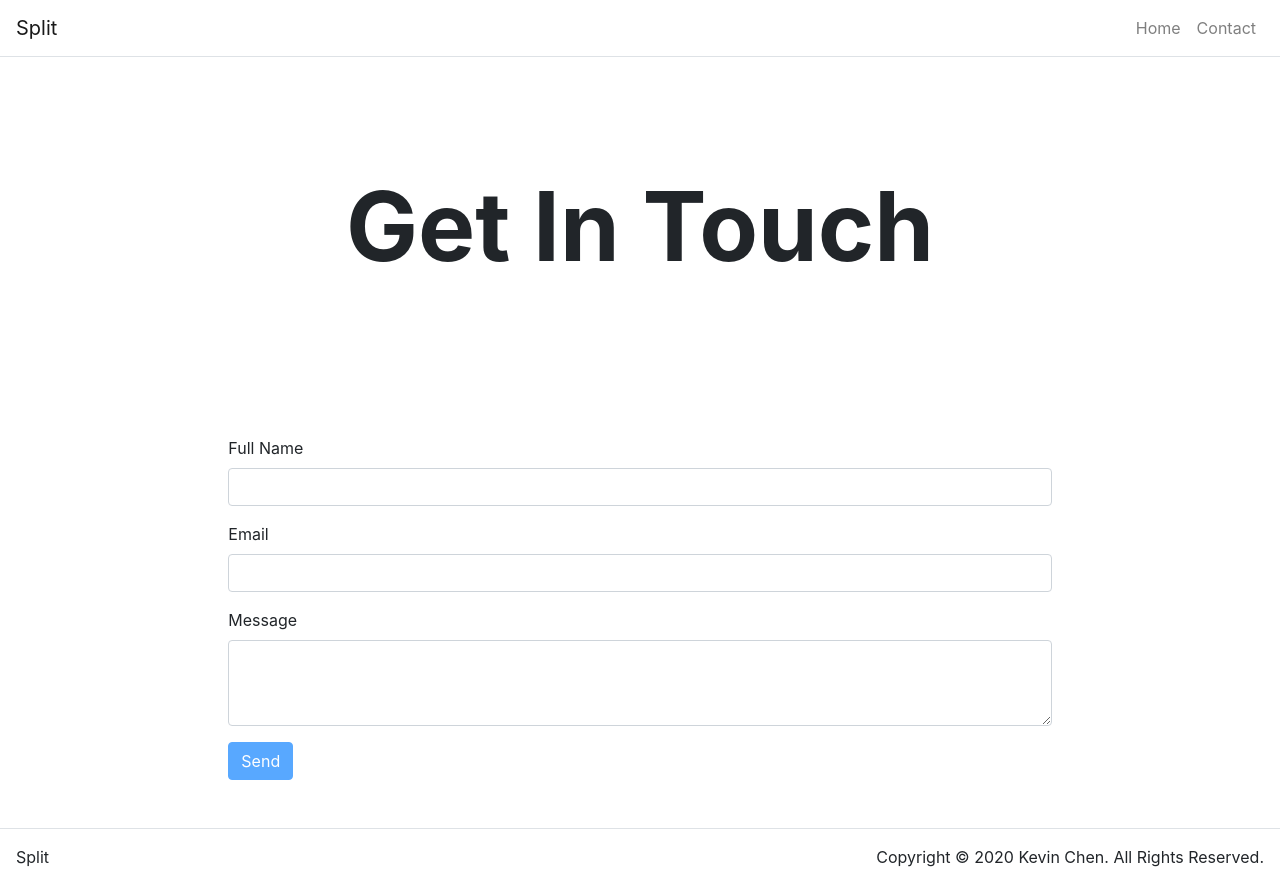
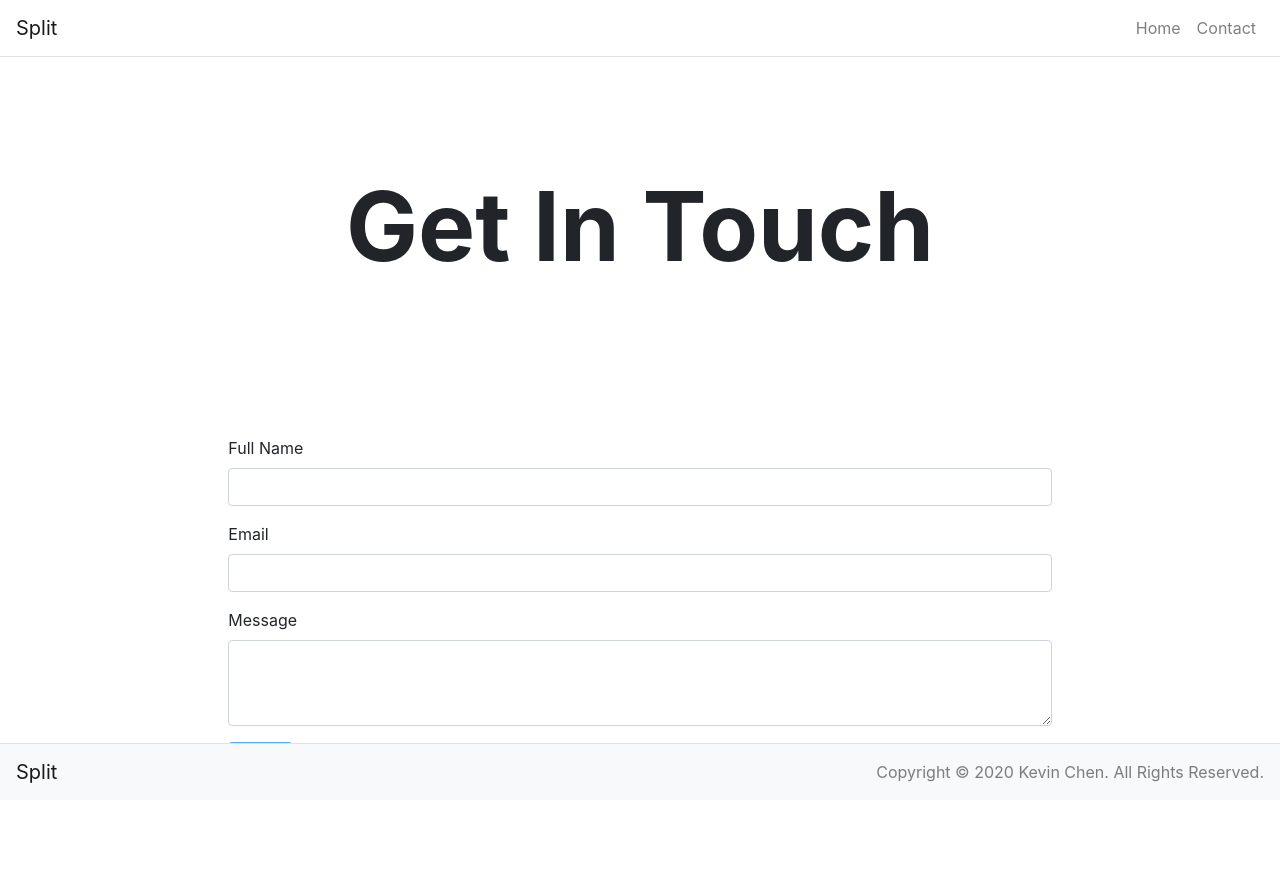
Before and after one commit to kev-chen/splitapp, a React (Create React App) app: page /splitapp/contact in a window 1280 px wide. Built offline with nearby package versions, Linux system fonts and the light colour scheme.

Commit message:
Fixed footer on bottom of window

```diff
--- a/src/App.js
+++ b/src/App.js
@@ -25,10 +25,11 @@ function App() {
       'and settle the bill with Venmo.',
   });
   const [contact] = useState({ title: 'Get In Touch' });
+  const [footerHeight, setFooterHeight] = useState(0);
 
   return (
     <Router>
-      <Container className="p-0" fluid={true}>
+      <Container className="p-0" fluid={true} style={{marginBottom: `${footerHeight}px`}}>
         <Navbar className="border-bottom" bg="transparent" expand="sm">
           <Navbar.Brand>Split</Navbar.Brand>
           <Navbar.Toggle className="border-0" aria-controls="navbar-toggle" />
@@ -59,8 +60,9 @@ function App() {
           subtitle={home.subtitle}
           text={home.text}
         />
-        <Footer />
       </Container>
+
+      <Footer setFooterHeight={setFooterHeight} />
     </Router>
   );
 }
--- a/src/components/Footer/Footer.js
+++ b/src/components/Footer/Footer.js
@@ -1,21 +1,30 @@
-import React from 'react';
-import { Container, Row, Col } from 'react-bootstrap';
+import React, { useEffect } from 'react';
+import './style.css';
+import { Navbar } from 'react-bootstrap';
 
 const Footer = (props) => {
+  const setFooterHeight = () => {
+    let height = document.getElementById('footer').clientHeight + 50;
+    console.log(height);
+    props.setFooterHeight(height);
+  };
+
+  useEffect(() => {
+    window.addEventListener('resize', setFooterHeight);
+    setFooterHeight();
+    // eslint-disable-next-line react-hooks/exhaustive-deps
+  }, []);
+
   return (
-    <footer className="mt-5">
-      <Container fluid={true}>
-        <Row className="border-top justify-content-between p-3">
-          <Col className="p-0" md={3}>
-            Split
-          </Col>
-          <Col className="p-0 d-flex justify-content-end" md={9}>
-            Copyright © 2020 Kevin Chen. All Rights Reserved.
-          </Col>
-        </Row>
-      </Container>
-    </footer>
-  )
+    <Navbar id="footer" fixed="bottom" className="border-top mt-5" bg="light">
+      <Navbar.Brand>Split</Navbar.Brand>
+      {/* <Navbar.Toggle className="border-0" aria-controls="navbar-toggle" /> */}
+      <Navbar.Toggle />
+      <Navbar.Collapse className="justify-content-end">
+        <Navbar.Text>Copyright © 2020 Kevin Chen. All Rights Reserved.</Navbar.Text>
+      </Navbar.Collapse>
+    </Navbar>
+  );
 };
 
 export default Footer;
```
